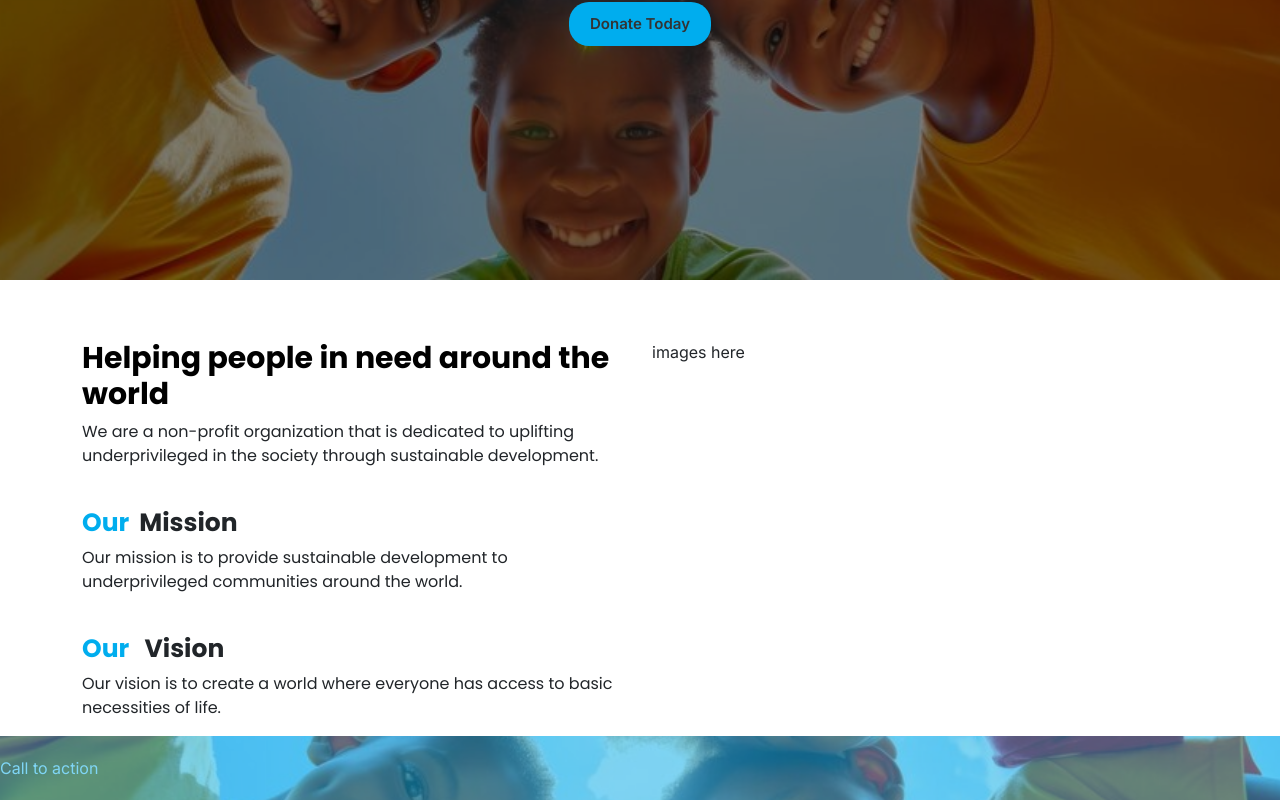
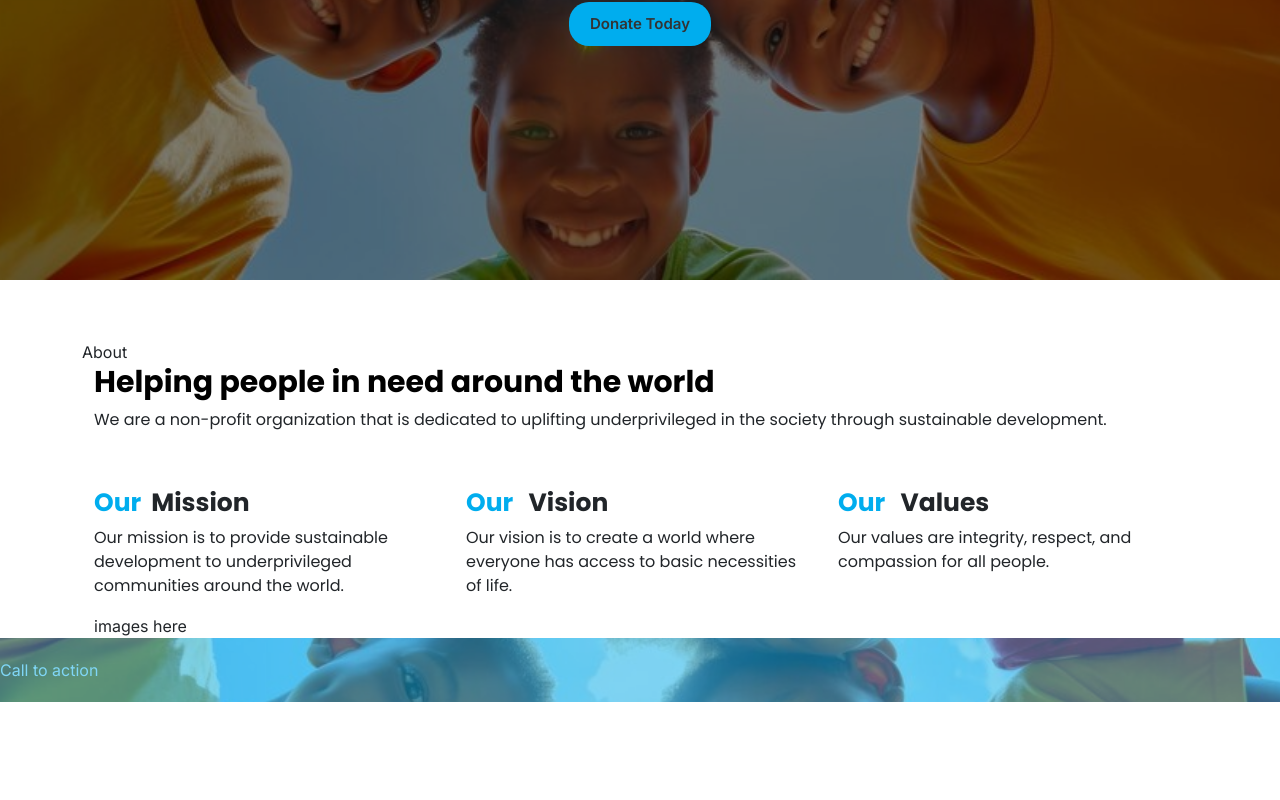
Before and after one commit to Oj-washingtone/chci, a Next.js app: page / in a window 1280 px wide. Shown: the part 520-1320 px from the top of the page. After the commit the page ends 1222 px from the top, so only its background shows below. Built offline with nearby package versions, Linux system fonts and the light colour scheme.

Commit message:
first commit, structure

```diff
--- a/app/page.js
+++ b/app/page.js
@@ -6,6 +6,7 @@ import Banner from "@/components/Banner";
 import Programs from "@/components/Programs";
 import Summary from "@/components/Summary";
 import CallToAction from "@/components/CallToAction";
+import About from "@/components/About";
 
 export default function Home() {
   return (
@@ -13,7 +14,9 @@ export default function Home() {
       <Header />
       <main>
         <Banner />
-        <Summary />
+        {/* <Summary /> */}
+        <About />
+
         <CallToAction />
         {/* <Programs /> */}
       </main>
--- /dev/null
+++ b/components/About.js
@@ -0,0 +1,62 @@
+import React from "react";
+
+export default function About() {
+  return (
+    <div className="container">
+      <div className="about-wrapper section">
+        <div className="container">
+          <div className="row">About</div>
+          <div className="row">
+            <h1 className="poppins-bold section-title">
+              Helping people in need around the world
+            </h1>
+
+            <p className="poppins-regular">
+              We are a non-profit organization that is dedicated to uplifting
+              underprivileged in the society through sustainable development.
+            </p>
+          </div>
+          <div className="row">
+            <div className="col-md-4">
+              <div className="sub-section">
+                <h3 className="section-subtitle poppins-bold">
+                  <span className="title-part ">Our</span>
+                  Mission
+                </h3>
+                <p className="poppins-regular">
+                  Our mission is to provide sustainable development to
+                  underprivileged communities around the world.
+                </p>
+              </div>
+            </div>
+            <div className="col-md-4">
+              <div className="sub-section">
+                <h3 className=" section-subtitle poppins-bold">
+                  <span className="title-part">Our</span> Vision
+                </h3>
+                <p className="poppins-regular">
+                  Our vision is to create a world where everyone has access to
+                  basic necessities of life.
+                </p>
+              </div>
+            </div>
+            <div className="col-md-4">
+              <div className="sub-section">
+                <h3 className=" section-subtitle poppins-bold">
+                  <span className="title-part">Our</span> Values
+                </h3>
+                <p className="poppins-regular">
+                  Our values are integrity, respect, and compassion for all
+                  people.
+                </p>
+              </div>
+            </div>
+            <div className="col-md-6">
+              <div className="summary-item">images here</div>
+            </div>
+          </div>
+        </div>
+      </div>
+    </div>
+  );
+}
--- a/styles/globals.css
+++ b/styles/globals.css
@@ -145,13 +145,6 @@ h4,
 h5,
 h6 {
   font-family: "Poppins", sans-serif;
-}
-
-p {
-  font-family: "Poppins", sans-serif;
-  font-weight: 400;
-  font-style: normal;
-  font-size: 16px;
 }
 
 .header-wrapper {
```
